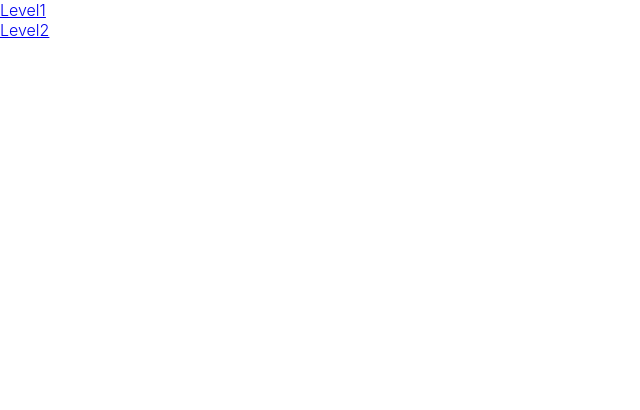
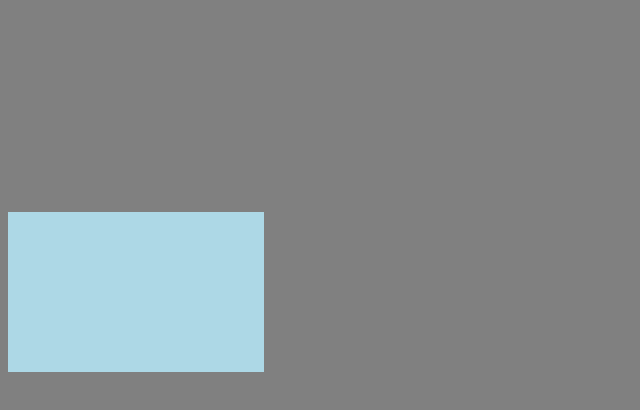
Before and after one commit to KarinWittmann/bac, a React app: page /level3 in a window 1280 px wide. Shown: the top 410 px of the page, without its empty margins (0-640 px from the left). Built offline with nearby package versions, Linux system fonts and the light colour scheme.

Commit message:
Level_noTarget

```diff
--- a/src/App.js
+++ b/src/App.js
@@ -20,7 +20,7 @@ import PetProfilCreate from "./ProfileSelection/PetProfileCreate/PetProfilCreate
 
 class App extends Component {
   state = {
-    loggedIn: false,
+    loggedIn: true,
     backgroundstyle: "App"
   };
 
--- a/src/GameBoard/GameBoard.js
+++ b/src/GameBoard/GameBoard.js
@@ -39,6 +39,8 @@ class GameBoard extends React.Component {
         }
         })
       }
+
+
   render() {
 
     return (
--- a/src/GameBoard/Level2.js
+++ b/src/GameBoard/Level2.js
@@ -4,7 +4,7 @@ import Target from "./Target/Target";
 
 class Level2 extends React.Component {
 
-  constructor(){
+ /*  constructor(){
     super();
     this.onGameBoardClickHandler = this.onGameBoardClickHandler.bind(this);
   }
@@ -25,16 +25,16 @@ function(){
   this.setState({styles : { backgroundColor: "green", height: 300, width: 300}});
 }
 .bind(this),1000);
-}
+} */
 
 
   render() {
-    const fieldSize = 300;
-    const styles = {
+     const fieldSize = 300;
+    /*const styles = {
       height: fieldSize,
       width: fieldSize,
       backgroundColor: "gray"
-    };
+    }; */
     return (
       <div id="level2">
         <GameBoard flashBackground={'green'}>
--- a/src/GameBoard/Level3.js
+++ b/src/GameBoard/Level3.js
@@ -3,8 +3,12 @@ import GameBoard from "./GameBoard";
 import Target from "./Target/Target";
 
 class Level3 extends React.Component {
+
+
   targetClickHandler() {
     alert("Treffer!");
+
+
     // TODO neue position setzen bzw. neu rendern
   }
 
@@ -18,9 +22,9 @@ class Level3 extends React.Component {
     };
     return (
       <div id="level3">
-        <GameBoard styles={styles} size={fieldSize}>
+        <GameBoard flashBackground={'green'}>
           <Target
-            onClick={this.targetClickHandler}
+            onClick={this.onGameTargetClickHandler}
             position="random"
             parentSize={fieldSize}
           />
--- a/src/GameBoard/Target/Target.js
+++ b/src/GameBoard/Target/Target.js
@@ -29,6 +29,7 @@ class Target extends React.Component {
     };
   }
 
+
   render() {
     return (
       <div
```
